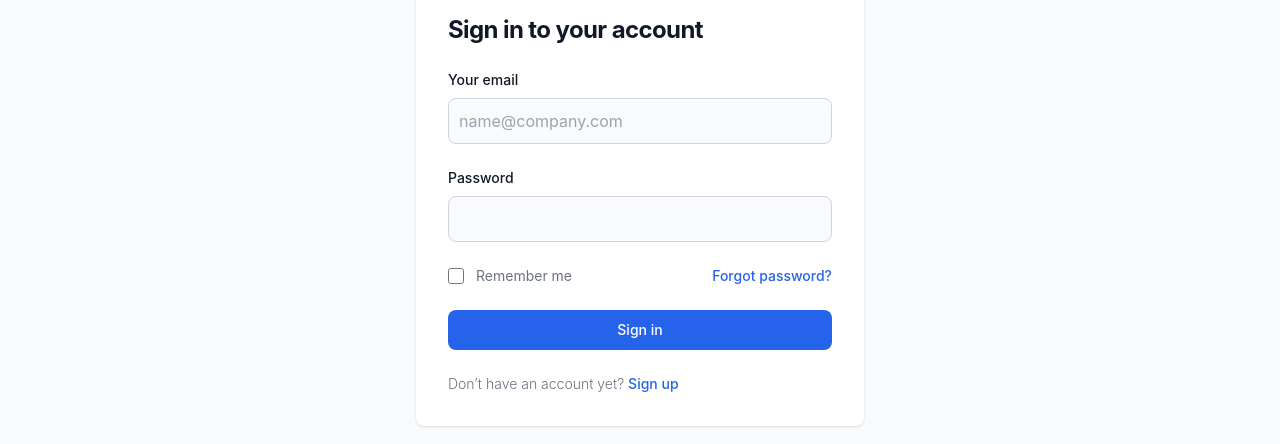
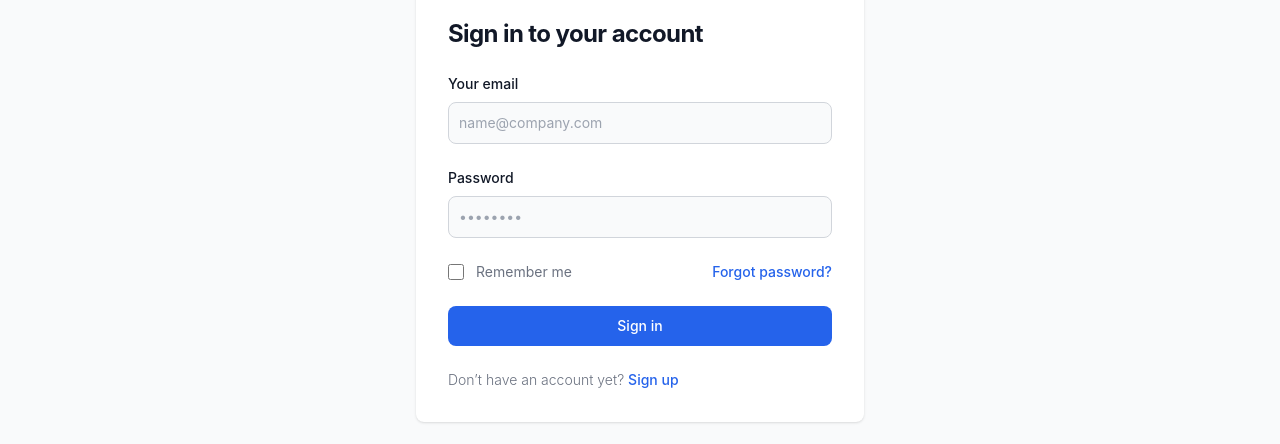
Before and after one commit to ashishjadhav6923/React-Blog-Application, a React (Vite) app: page /logIn in a window 1280 px wide. Shown: the part 284-728 px from the top of the page. Built offline with nearby package versions, Linux system fonts and the light colour scheme.

Commit message:
added validation in login

```diff
--- a/src/components/logIn.jsx
+++ b/src/components/logIn.jsx
@@ -1,37 +1,24 @@
-import React, { useContext, useState } from "react";
+import React from "react";
 import logo from "../assets/BlogVerse Logo.svg";
+import axios from "axios";
 import { useNavigate } from "react-router-dom";
-import axios from "axios"; // Import axios
+import { Formik, Field, Form } from "formik";
+import * as Yup from "yup";
 import { useLogin } from "../context/logInContext";
 
 const LogIn = () => {
-  const {setloginSuccess,setprofileName} = useLogin();
-  const [username, setUsername] = useState("");
-  const [password, setPassword] = useState("");
+  const { setloginSuccess, setprofileName } = useLogin();
   const navigate = useNavigate();
-  const handleLogin = async (e) => {
-    e.preventDefault();
-    try {
-      const response = await axios.post("http://localhost:5000/api/login", {
-        username,
-        password,
+
+  const validationSchema = Yup.object({
+    username: Yup.string()
+      .email("Invalid email format")
+      .required("Email is required"),
+    password: Yup.string()
+      .min(8, "Password must be at least 8 characters")
+      .required("Password is required"),
   });
-      console.log(response.data);
-      if (response.status === 200) {
-        setprofileName(username);
-        setloginSuccess(true);
-        localStorage.setItem("username", username);
-        localStorage.setItem("password", password);
-        navigate("/");
-      }
-    } catch (error) {
-      if (error.response) {
-        console.error("There was an error!", error.response.data);
-      } else {
-        console.error("There was an error!", error.message);
-      }
-    }
-  };
+
   return (
     <section className="bg-gray-50">
       <div className="flex flex-col items-center justify-center px-6 py-8 mx-auto md:h-screen lg:py-0">
@@ -39,7 +26,7 @@ const LogIn = () => {
           href="#"
           className="flex items-center mb-6 text-2xl font-semibold text-gray-900"
         >
-          <img className="w-8 h-8 mr-2" src={logo} alt="logo" />
+          <img className="w-8 h-8 mr-2" src={logo} alt="BlogVerse logo" />
           BlogVerse
         </a>
         <div className="w-full bg-white rounded-lg shadow md:mt-0 sm:max-w-md xl:p-0">
@@ -47,53 +34,109 @@ const LogIn = () => {
             <h1 className="text-xl font-bold leading-tight tracking-tight text-gray-900 md:text-2xl">
               Sign in to your account
             </h1>
-            <form
-              className="space-y-4 md:space-y-6"
-              action="#"
-              onSubmit={handleLogin}
+            <Formik
+              initialValues={{
+                username: "",
+                password: "",
+              }}
+              validationSchema={validationSchema}
+              onSubmit={async (values, { setErrors }) => {
+                try {
+                  const response = await axios.post(
+                    "http://localhost:5000/api/login",
+                    {
+                      username: values.username,
+                      password: values.password,
+                    }
+                  );
+                  console.log(response.data);
+                  if (response.status === 200) {
+                    setprofileName(values.username);
+                    setloginSuccess(true);
+                    localStorage.setItem("username", values.username);
+                    localStorage.setItem("password", values.password);
+                    navigate("/");
+                  }
+                } catch (error) {
+                  if (error.response && error.response.data) {
+                    const formikErrors = {};
+
+                    // Set the general error message returned by the API
+                    formikErrors.general = error.response.data.message;
+
+                    setErrors(formikErrors);
+                  } else {
+                    console.error("There was an error!", error.message);
+                  }
+                }
+              }}
             >
+              {({ errors, touched }) => (
+                <Form className="space-y-4 md:space-y-6">
                   <div>
                     <label
-                  htmlFor="email"
                       className="block mb-2 text-sm font-medium text-gray-900"
+                      htmlFor="username"
                     >
                       Your email
                     </label>
-                <input
-                  type="email"
-                  name="email"
-                  id="email"
-                  value={username}
-                  onChange={(e) => setUsername(e.target.value)}
-                  className="bg-gray-50 border border-gray-300 text-gray-900 rounded-lg focus:ring-primary-600 focus:border-primary-600 block w-full p-2.5"
+                    <Field
+                      className={`bg-gray-50 border ${
+                        errors.username && touched.username
+                          ? "border-red-500"
+                          : "border-gray-300"
+                      } text-gray-900 text-sm rounded-lg focus:ring-primary-600 focus:border-primary-600 block w-full p-2.5`}
+                      id="username"
+                      name="username"
+                      autoComplete="username"
                       placeholder="name@company.com"
-                  required
                     />
+                    {errors.username && touched.username ? (
+                      <div className="text-red-500 text-sm mt-1">
+                        {errors.username}
+                      </div>
+                    ) : null}
                   </div>
                   <div>
                     <label
+                      className="block mb-2 text-sm font-medium text-gray-900"
                       htmlFor="password"
-                  className="block mb-2 text-sm font-medium text-gray-900"
                     >
                       Password
                     </label>
-                <input
+                    <Field
+                      className={`bg-gray-50 border ${
+                        errors.password && touched.password
+                          ? "border-red-500"
+                          : "border-gray-300"
+                      } text-gray-900 text-sm rounded-lg focus:ring-primary-600 focus:border-primary-600 block w-full p-2.5`}
+                      id="password"
+                      name="password"
                       type="password"
-                  name="password"
-                  id="password"
-                  value={password}
-                  onChange={(e) => setPassword(e.target.value)}
-                  placeholder=""
-                  className="bg-gray-50 border border-gray-300 text-gray-900 rounded-lg focus:ring-primary-600 focus:border-primary-600 block w-full p-2.5"
-                  required
+                      autoComplete="current-password"
+                      placeholder="••••••••"
                     />
+                    {errors.password && touched.password ? (
+                      <div className="text-red-500 text-sm mt-1">
+                        {errors.password}
                       </div>
+                    ) : null}
+                  </div>
+
+                  {/* Display general error */}
+                  {errors.general && (
+                    <div className="text-red-500 text-sm mt-1">
+                      {errors.general}
+                    </div>
+                  )}
+
                   <div className="flex items-center justify-between">
                     <div className="flex items-start">
                       <div className="flex items-center h-5">
-                    <input
+                        <Field
                           id="remember"
                           aria-describedby="remember"
+                          name="remember"
                           type="checkbox"
                           className="w-4 h-4 border border-gray-300 rounded bg-gray-50 focus:ring-3 focus:ring-primary-300"
                         />
@@ -126,7 +169,9 @@ const LogIn = () => {
                       Sign up
                     </a>
                   </p>
-            </form>
+                </Form>
+              )}
+            </Formik>
           </div>
         </div>
       </div>
```
Lines whose indentation alone changed are shown as unchanged.
